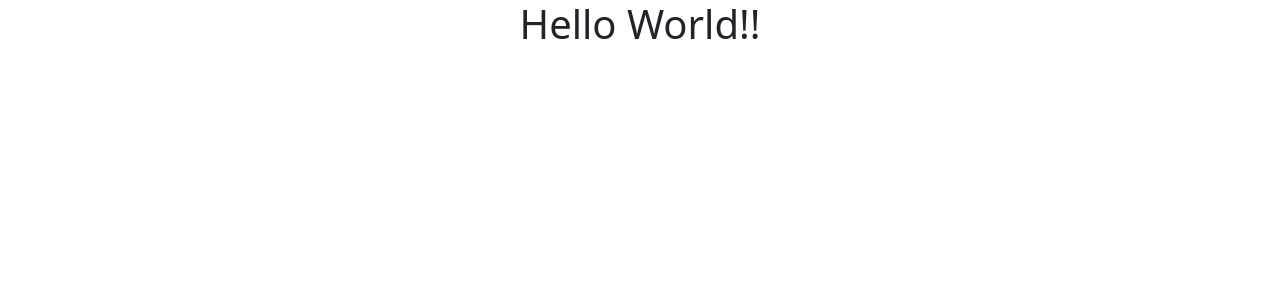
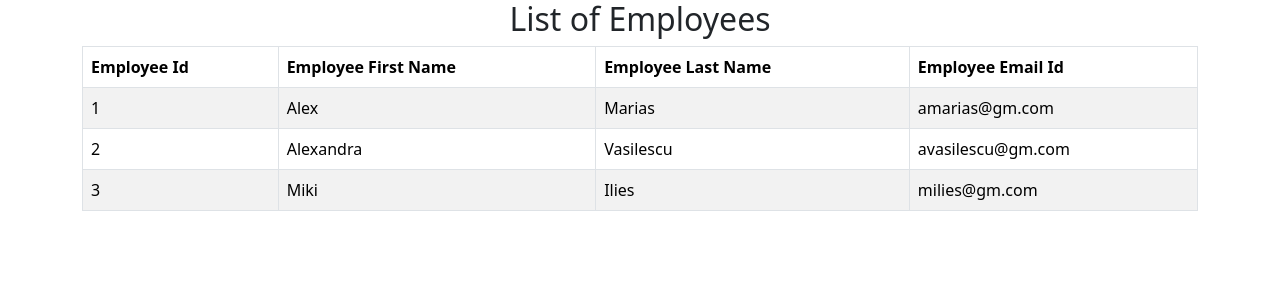
Before and after one commit to sc-kat/full-stack, a React (Vite) app in the folder ems-frontend/: page / in a window 1280 px wide. Shown: the top 300 px of the page. Built offline with nearby package versions, Linux system fonts and the light colour scheme.

Commit message:
Create ListEmployeeComponent in React

```diff
--- a/ems-frontend/src/App.jsx
+++ b/ems-frontend/src/App.jsx
@@ -2,13 +2,13 @@ import { useState } from 'react'
 import reactLogo from './assets/react.svg'
 import viteLogo from '/vite.svg'
 import './App.css'
-import HelloWorld from './HelloWorld'
+import ListEmployeeCompoment from './components/ListEmployeeCompoment'
 
 function App() {
 
   return (
     <>
-      <HelloWorld />
+      <ListEmployeeCompoment />
     </>
   )
 }
--- a/ems-frontend/src/HelloWorld.jsx
+++ /dev/null
@@ -1,5 +0,0 @@
-function HelloWorld() {
-    return <h1 className="text-center">Hello World!!</h1>
-}
-
-export default HelloWorld
--- /dev/null
+++ b/ems-frontend/src/components/ListEmployeeCompoment.jsx
@@ -0,0 +1,56 @@
+import React from 'react'
+
+const ListEmployeeCompoment = () => {
+
+    const dummyData = [
+        {
+            "id": 1,
+            "firstName": "Alex",
+            "lastName": "Marias",
+            "email": "amarias@gm.com"
+        },
+        {
+            "id": 2,
+            "firstName": "Alexandra",
+            "lastName": "Vasilescu",
+            "email": "avasilescu@gm.com"
+        },
+        {
+            "id": 3,
+            "firstName": "Miki",
+            "lastName": "Ilies",
+            "email": "milies@gm.com"
+        },
+
+
+    ]
+
+    return (
+        <div className='container'>
+            <h2 className='text-center'>List of Employees</h2>
+            <table className='table table-striped table-bordered'>
+                <thead>
+                    <tr>
+                        <th>Employee Id</th>
+                        <th>Employee First Name</th>
+                        <th>Employee Last Name</th>
+                        <th>Employee Email Id</th>
+                    </tr>
+                </thead>
+                <tbody>
+                    {dummyData.map(employee =>
+                        <tr key={employee.id}>
+                            <td>{employee.id}</td>
+                            <td>{employee.firstName}</td>
+                            <td>{employee.lastName}</td>
+                            <td>{employee.email}</td>
+                        </tr>
+                    )}
+                </tbody>
+            </table>
+
+        </div>
+    )
+}
+
+export default ListEmployeeCompoment
```
